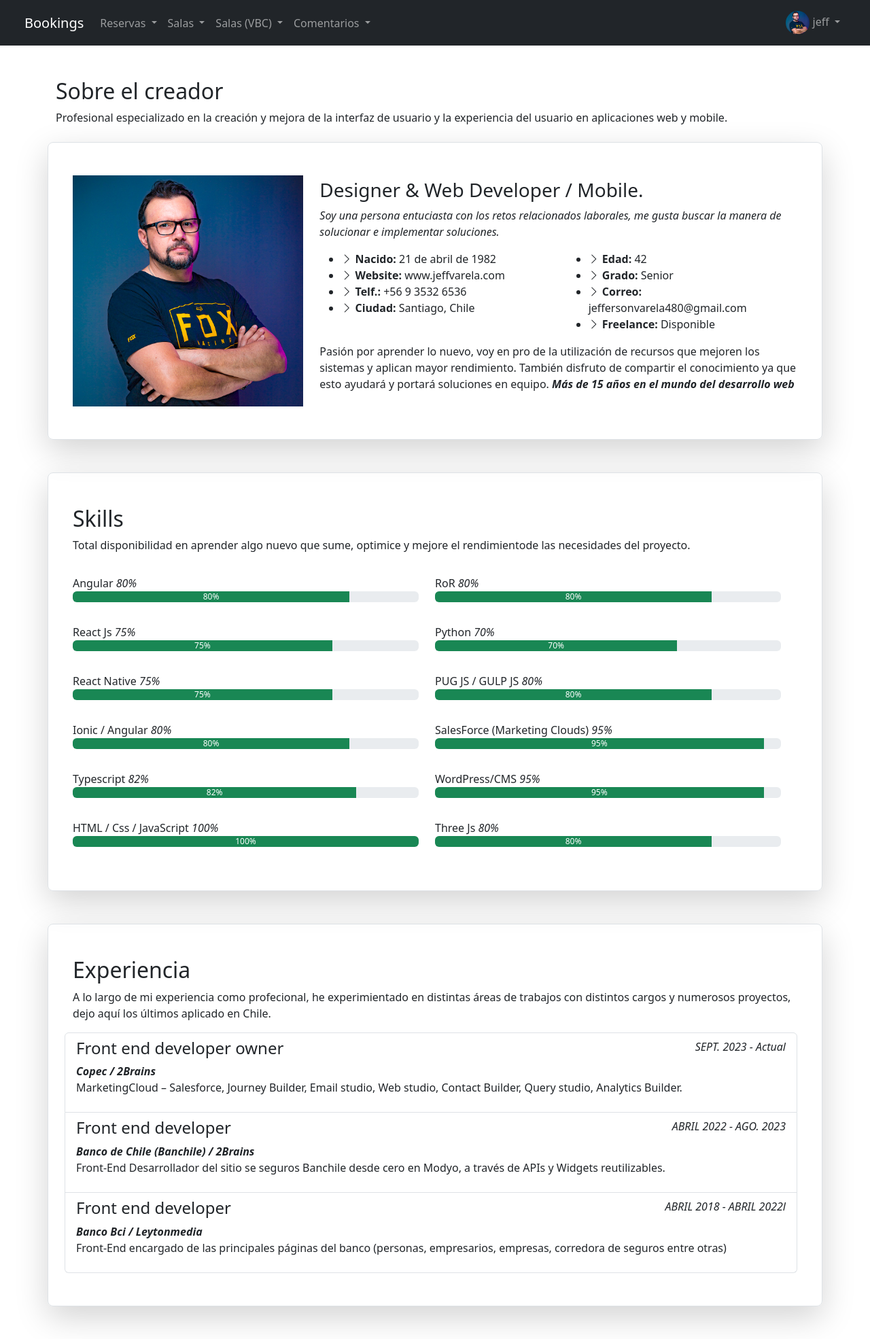
After one commit to jeffer480/python_entrega_final, a Django app: page /bookings/about/ in a window 1280 px wide. The commit adds this page. Shown: the whole page at 68% size. Run offline with Django 5.2, Linux system fonts and the light colour scheme; a user stored in the database is signed in; data comes from the database, SQL or seed files in the repository; both versions use the stored data as it was after the commit; some libraries are stand-ins or nearby versions.

Commit message:
detalles de la entrega final

```diff
--- a/MeetRoom/MeetRoom/settings.py
+++ b/MeetRoom/MeetRoom/settings.py
@@ -131,4 +131,5 @@
 # Jeff
 import os
 MEDIA_ROOT = os.path.join(BASE_DIR, 'media')
-MEDIA_URL = 'media/'
+MEDIA_URL = '/media/'
+# MEDIA_URL = '/bookings/static/bookings/img/media/'
--- a/MeetRoom/MeetRoom/urls.py
+++ b/MeetRoom/MeetRoom/urls.py
@@ -20,16 +20,16 @@
 from django.http import HttpResponse
 from django.views.generic.base import RedirectView
 
-def homeMeetRoom(request):
-    return HttpResponse("<h1>Bienvenidos a mi Proyecto MeetRoom</h1>")
+# def homeMeetRoom(request):
+#     return HttpResponse("<h1>Bienvenidos a mi Proyecto MeetRoom</h1>")
 
 urlpatterns = [
     path('admin/', admin.site.urls),
     # ruta de localhost a funcion de arriba homeMeetRoom
-    path('', homeMeetRoom),
+    # path('', homeMeetRoom),
     path('bookings/', include('bookings.urls')),
     # redirect localhost
-    # path("", RedirectView.as_view(url="/bookings/", permanent=True)),
+    path("", RedirectView.as_view(url="/bookings/", permanent=True)),
 ]
 
 # Add folder for archives (aqui y en settings)
--- a/MeetRoom/bookings/templates/bookings/base.html
+++ b/MeetRoom/bookings/templates/bookings/base.html
@@ -76,9 +76,10 @@
                             {% endif %}
                             {% if user.first_name %} {{ user.first_name }} {% else %} {{ user.username }} {% endif %}
                         </a>
-                        <ul class="dropdown-menu">
+                        <ul class="dropdown-menu dropdown-menu-end">
                             <li><a class="dropdown-item" href="{% url 'update_perfil' %}">Editar perfil</a></li>
                             <li><a class="dropdown-item" href="{% url 'avatar_add' %}">Agregar Avatar</a></li>
+                            <li><a class="dropdown-item" href="{% url 'user_about' %}">Sobre el creador</a></li>
                             <li><a class="dropdown-item" href="{% url 'logout' %}">Cerrar sesión</a></li>
                         </ul>
                     </li>
--- a/MeetRoom/bookings/templates/comment/comment_detail.html
+++ b/MeetRoom/bookings/templates/comment/comment_detail.html
@@ -5,6 +5,10 @@
 {% block content %}
 <section class="py-5">
     <div class="container">
+        <div class="d-flex justify-content-between align-items-center mb-3">
+            <h2 class="mb-4">Detalle del comentario</h2>
+            <a href="{% url 'comment_list' %}" class="btn btn-success">Volver a Comentarios</a>
+        </div>
         <div class="row">
             <div class="col-lg-8 mx-auto">
                 <div class="card shadow-sm">
--- a/MeetRoom/bookings/templates/users/avatar_create.html
+++ b/MeetRoom/bookings/templates/users/avatar_create.html
@@ -12,9 +12,9 @@
                         <div class="card-body">
                             <form method="post" enctype="multipart/form-data">
                                 {% csrf_token %}
-                                {{ PABLOCALA.as_p }}
+                                {{ avatar_form.as_p }}
                                 <button type="submit" class="btn btn-primary">Guardar</button>
-                                <a href="{% url 'booking_home' %}">Cancel</a>
+                                <a class="btn btn-primary" href="{% url 'booking_home' %}">Cancelar</a>
                             </form>
                         </div>
                     </div>
--- /dev/null
+++ b/MeetRoom/bookings/templates/users/user_about.html
@@ -0,0 +1,220 @@
+{% extends 'bookings/base.html' %}
+
+{% block title %}About{% endblock %}
+
+{% block content %}
+{% load static %}
+<section id="about" class="my-5">
+    <div class="container">
+
+        <div class="mb-4">
+            <h2>Sobre el creador</h2>
+            <p>Profesional especializado en la creación y mejora de la interfaz de usuario y la experiencia del usuario
+                en aplicaciones web y mobile.</p>
+        </div>
+
+        <div class="row p-4 py-lg-5 align-items-center rounded-3 border shadow-lg">
+            <div class="col-lg-4 aos-init">
+                <img src="{% static 'bookings/img/265601537.jpg' %}" class="img-fluid" alt="Jefferson Varela">
+            </div>
+            <div class="col-lg-8 pt-4 pt-lg-0">
+                <h3>Designer &amp; Web Developer / Mobile.</h3>
+                <p class="fst-italic">
+                    Soy una persona entuciasta con los retos relacionados laborales, me gusta buscar la manera de
+                    solucionar e implementar soluciones.
+                </p>
+                <div class="row">
+                    <div class="col-lg-6">
+                        <ul>
+                            <li><i class="bi bi-chevron-right"></i> <strong>Nacido:</strong> <span>21 de abril de
+                                    1982</span></li>
+                            <li><i class="bi bi-chevron-right"></i> <strong>Website:</strong>
+                                <span>www.jeffvarela.com</span>
+                            </li>
+                            <li><i class="bi bi-chevron-right"></i> <strong>Telf.:</strong> <span>+56 9 3532 6536</span>
+                            </li>
+                            <li><i class="bi bi-chevron-right"></i> <strong>Ciudad:</strong> <span>Santiago,
+                                    Chile</span></li>
+                        </ul>
+                    </div>
+                    <div class="col-lg-6">
+                        <ul>
+                            <li><i class="bi bi-chevron-right"></i> <strong>Edad:</strong> <span>42</span></li>
+                            <li><i class="bi bi-chevron-right"></i> <strong>Grado:</strong> <span>Senior</span></li>
+                            <li><i class="bi bi-chevron-right"></i> <strong>Correo:</strong>
+                                <span>jeffersonvarela480@gmail.com</span>
+                            </li>
+                            <li><i class="bi bi-chevron-right"></i> <strong>Freelance:</strong> <span>Disponible</span>
+                            </li>
+                        </ul>
+                    </div>
+                </div>
+                <p>
+                    Pasión por aprender lo nuevo, voy en pro de la utilización de recursos que mejoren los sistemas y
+                    aplican mayor rendimiento. También disfruto de compartir el conocimiento ya que esto ayudará y
+                    portará soluciones en equipo.
+                    <strong><i>Más de 15 años en el mundo del desarrollo web</i></strong>
+                </p>
+            </div>
+        </div>
+        <div class="row p-4 py-lg-5 align-items-center rounded-3 border shadow-lg mt-5">
+            <div class="section-title">
+                <h2>Skills</h2>
+                <p>Total disponibilidad en aprender algo nuevo que sume, optimice y mejore el rendimientode las necesidades del proyecto.</p>
+            </div>
+            <div class="row skills-content">
+
+                <div class="col-lg-6">
+
+                    <div class="py-3">
+                        <span class="skill">Angular <i class="val">80%</i></span>
+                        <div class="progress-bar-wrap">
+                            <div class="progress" role="progressbar" aria-label="Success example" aria-valuenow="80" aria-valuemin="0" aria-valuemax="100">
+                                <div class="progress-bar bg-success" style="width: 80%">80%</div>
+                            </div>
+                        </div>
+                    </div>
+
+                    <div class="py-3">
+                        <span class="skill">React Js <i class="val">75%</i></span>
+                        <div class="progress-bar-wrap">
+                            <div class="progress" role="progressbar" aria-label="Success example" aria-valuenow="75" aria-valuemin="0" aria-valuemax="100">
+                                <div class="progress-bar bg-success" style="width: 75%">75%</div>
+                            </div>
+                        </div>
+                    </div>
+
+                    <div class="py-3">
+                        <span class="skill">React Native <i class="val">75%</i></span>
+                        <div class="progress-bar-wrap">
+                            <div class="progress" role="progressbar" aria-label="Success example" aria-valuenow="75" aria-valuemin="0" aria-valuemax="100">
+                                <div class="progress-bar bg-success" style="width: 75%">75%</div>
+                            </div>
+                        </div>
+                    </div>
+
+                    <div class="py-3">
+                        <span class="skill">Ionic / Angular <i class="val">80%</i></span>
+                        <div class="progress-bar-wrap">
+                            <div class="progress" role="progressbar" aria-label="Success example" aria-valuenow="80" aria-valuemin="0" aria-valuemax="100">
+                                <div class="progress-bar bg-success" style="width: 80%">80%</div>
+                            </div>
+                        </div>
+                    </div>
+
+                    <div class="py-3">
+                        <span class="skill">Typescript <i class="val">82%</i></span>
+                        <div class="progress-bar-wrap">
+                            <div class="progress" role="progressbar" aria-label="Success example" aria-valuenow="82" aria-valuemin="0" aria-valuemax="100">
+                                <div class="progress-bar bg-success" style="width: 82%">82%</div>
+                            </div>
+                        </div>
+                    </div>
+
+                    <div class="py-3">
+                        <span class="skill">HTML / Css / JavaScript <i class="val">100%</i></span>
+                        <div class="progress-bar-wrap">
+                            <div class="progress" role="progressbar" aria-label="Success example" aria-valuenow="100" aria-valuemin="0" aria-valuemax="100">
+                                <div class="progress-bar bg-success" style="width: 100%">100%</div>
+                            </div>
+                        </div>
+                    </div>
+
+                </div>
+
+                <div class="col-lg-6">
+
+                    <div class="py-3">
+                        <span class="skill">RoR <i class="val">80%</i></span>
+                        <div class="progress-bar-wrap">
+                            <div class="progress" role="progressbar" aria-label="Success example" aria-valuenow="80" aria-valuemin="0" aria-valuemax="100">
+                                <div class="progress-bar bg-success" style="width: 80%">80%</div>
+                            </div>
+                        </div>
+                    </div>
+
+                    <div class="py-3">
+                        <span class="skill">Python <i class="val">70%</i></span>
+                        <div class="progress-bar-wrap">
+                            <div class="progress" role="progressbar" aria-label="Success example" aria-valuenow="70" aria-valuemin="0" aria-valuemax="100">
+                                <div class="progress-bar bg-success" style="width: 70%">70%</div>
+                            </div>
+                        </div>
+                    </div>
+
+                    <div class="py-3">
+                        <span class="skill">PUG JS / GULP JS <i class="val">80%</i></span>
+                        <div class="progress-bar-wrap">
+                            <div class="progress" role="progressbar" aria-label="Success example" aria-valuenow="80" aria-valuemin="0" aria-valuemax="100">
+                                <div class="progress-bar bg-success" style="width: 80%">80%</div>
+                            </div>
+                        </div>
+                    </div>
+
+                    <div class="py-3">
+                        <span class="skill">SalesForce (Marketing Clouds) <i class="val">95%</i></span>
+                        <div class="progress-bar-wrap">
+                            <div class="progress" role="progressbar" aria-label="Success example" aria-valuenow="95" aria-valuemin="0" aria-valuemax="100">
+                                <div class="progress-bar bg-success" style="width: 95%">95%</div>
+                            </div>
+                        </div>
+                    </div>
+
+                    <div class="py-3">
+                        <span class="skill">WordPress/CMS <i class="val">95%</i></span>
+                        <div class="progress-bar-wrap">
+                            <div class="progress" role="progressbar" aria-label="Success example" aria-valuenow="95" aria-valuemin="0" aria-valuemax="100">
+                                <div class="progress-bar bg-success" style="width: 95%">95%</div>
+                            </div>
+                        </div>
+                    </div>
+
+                    <div class="py-3">
+                        <span class="skill">Three Js <i class="val">80%</i></span>
+                        <div class="progress-bar-wrap">
+                            <div class="progress" role="progressbar" aria-label="Success example" aria-valuenow="80" aria-valuemin="0" aria-valuemax="100">
+                                <div class="progress-bar bg-success" style="width: 80%">80%</div>
+                            </div>
+                        </div>
+                    </div>
+
+                </div>
+
+            </div>
+        </div>
+        <div class="row p-4 py-lg-5 align-items-center rounded-3 border shadow-lg mt-5">
+            <div class="section-title">
+                <h2>Experiencia</h2>
+                <p>A lo largo de mi experiencia como profecional, he experimientado en distintas áreas de trabajos con distintos cargos y numerosos proyectos, dejo aquí los últimos aplicado en Chile.</p>
+            </div>
+            <ul class="list-group">
+                <li class="list-group-item">
+                    <div class="d-flex justify-content-between">
+                        <h4>Front end developer owner</h4>
+                        <span><i>SEPT. 2023 - Actual</i></span>
+                    </div>
+                    <span class="fw-bold"><i>Copec / 2Brains</i></span>
+                    <p>MarketingCloud – Salesforce, Journey Builder, Email studio, Web studio, Contact Builder, Query studio, Analytics Builder.</p>
+                </li>
+                <li class="list-group-item">
+                    <div class="d-flex justify-content-between">
+                        <h4>Front end developer</h4>
+                        <span><i>ABRIL 2022 - AGO. 2023</i></span>
+                    </div>
+                    <span class="fw-bold"><i>Banco de Chile (Banchile) / 2Brains</i></span>
+                    <p>Front-End Desarrollador del sitio se seguros Banchile desde cero en Modyo, a través de APIs y Widgets reutilizables.</p>
+                </li>
+                <li class="list-group-item">
+                    <div class="d-flex justify-content-between">
+                        <h4>Front end developer</h4>
+                        <span><i>ABRIL 2018 - ABRIL 2022l</i></span>
+                    </div>
+                    <span class="fw-bold"><i>Banco Bci / Leytonmedia</i></span>
+                    <p>Front-End encargado de las principales páginas del banco (personas, empresarios, empresas, corredora de seguros entre otras)</p>
+                </li>
+            </ul>
+        </div>
+
+    </div>
+</section>
+{% endblock %}
--- a/MeetRoom/bookings/urls.py
+++ b/MeetRoom/bookings/urls.py
@@ -9,7 +9,7 @@
     CommentListView, CommentCreateView, CommentDetailView, CommentUpdateView, CommentDeleteView,MyCommentsListView,
     RoomListView, RoomCreateView, RoomDetailView, RoomUpdateView, RoomDeleteView,
     #user
-    user_creation_view, user_login_view, user_logout_view, avatar_view, UserUpdateView
+    user_creation_view, user_login_view, user_logout_view, avatar_view, UserUpdateView, UserAboutDetailView
 )
 
 
@@ -49,6 +49,7 @@
     path("login/", user_login_view, name="login"),
     path("logout/", user_logout_view, name="logout"),
     path('update-perfil/', UserUpdateView.as_view(), name='update_perfil'),
+    path('about/', UserAboutDetailView, name='user_about'),
 
     path('avatar/add/', avatar_view, name='avatar_add'),
 
--- a/MeetRoom/bookings/views.py
+++ b/MeetRoom/bookings/views.py
@@ -130,19 +130,25 @@
     sala_a_borrar.delete()
     return redirect("room_list")
 
+from django.db.models import Q
+
 @login_required
 def search_room_view(request):
     if request.method == "GET":
         form = RoomSearchForm()
         return render(request, "rooms/form-search.html", context={"search_form": form})
     elif request.method == "POST":
-        #  devolverle a "chrome" la lista de reservas encontrada o avisar que no se encontró nada
         form = RoomSearchForm(request.POST)
         if form.is_valid():
-            nombre = form.cleaned_data['nombre']
-        rooms = Sala.objects.filter(nombre=nombre).all()
-        contexto_dict = {"list_rooms": rooms}
-        return render(request, "rooms/list.html", contexto_dict)
+            nombre = form.cleaned_data.get('nombre')  # Obtener el valor del campo 'nombre' del formulario
+            rooms = Sala.objects.filter(Q(nombre__icontains=nombre) | Q(descripcion__icontains=nombre))
+            contexto_dict = {"list_rooms": rooms}
+            return render(request, "rooms/list.html", contexto_dict)
+        else:
+            # Manejar el caso en que el formulario no es válido
+            return render(request, "rooms/form-search.html", {"search_form": form})
+
+
 
 
 # ----------------------------------------Vistas basadas en clases "VBC"------------------------------------
@@ -357,7 +363,7 @@
 
 def avatar_view(request):
     if request.method == "GET":
-        contexto = {"PABLOCALA": AvatarCreateForm()}
+        contexto = {"avatar_form": AvatarCreateForm()}
     else:
         form = AvatarCreateForm(request.POST, request.FILES)
         if form.is_valid():
@@ -368,7 +374,11 @@
             nuevo_avatar.save()
             return redirect("booking_home")
         else:
-            contexto = {"PABLOCALA": form}
+            contexto = {"avatar_form": form}
 
 
     return render(request, "users/avatar_create.html", context=contexto)
+
+@login_required
+def UserAboutDetailView(request):
+    return render(request, "users/user_about.html")
```
Also changed, not shown: MeetRoom/bookings/forms.py (+8 -1 lines), MeetRoom/bookings/static/bookings/img/265601537.jpg (added), MeetRoom/db.sqlite3, MeetRoom/media/avatars/265601537_DPqUSym.jpg (added), MeetRoom/media/avatars/cedula1y2.jpg (deleted).
